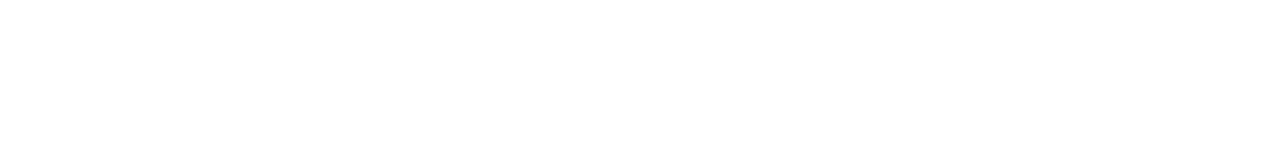
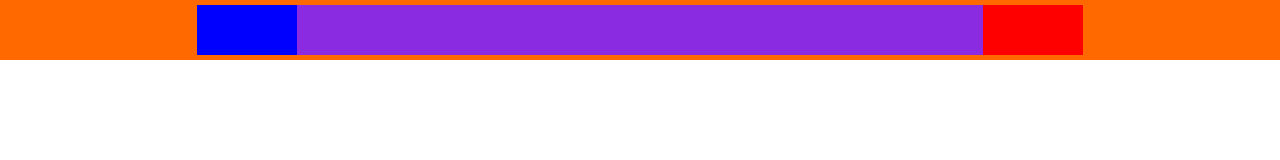
Before and after one commit to V1tale/html-css-boolando, a plain HTML site: page index.html in a window 1280 px wide. Drawn offline with Linux system fonts and the light colour scheme.

Commit message:
blocchi header

```diff
--- a/css/style.css
+++ b/css/style.css
@@ -10,3 +10,32 @@ html {
 img {
     width:100%;
 }
+header {
+    background-color: #ff6900;
+}
+.container {
+    width: 70%;
+    margin: auto;
+}
+.flex-container {
+    display: flex;
+    justify-content: center;
+    padding: 5px;
+
+}
+.left-part {
+height:50px;
+width: 100px;
+background-color: blue;
+}
+.central-part {
+    height:50px;
+    width: 100px;
+    background-color: blueviolet;
+    flex-grow: 1;
+}
+.right-part {
+    height:50px;
+    width: 100px;
+    background-color: red;
+}
--- a/index.html
+++ b/index.html
@@ -4,7 +4,7 @@
     <meta charset="UTF-8">
     <meta http-equiv="X-UA-Compatible" content="IE=edge">
     <meta name="viewport" content="width=device-width, initial-scale=1.0">
-    <title>Booleando</title>
+    <title>Boolando</title>
     <!-- Style-->
     <link rel="stylesheet" href="css/style.css">
     <!-- Font Awesome -->
@@ -12,6 +12,20 @@
 </head>
 <body>
     <!-- header -->
+    <header>
+        <div class="container">
+            <div class="flex-container">
+                <div class="left-part">
+
+                </div>
+                <div class="central-part">
+
+                </div>
+                <div class="right-part">
+                </div>
+            </div>
+        </div>
+    </header>
     <!-- /header -->
     <!-- main -->
     <!-- /main -->
```
